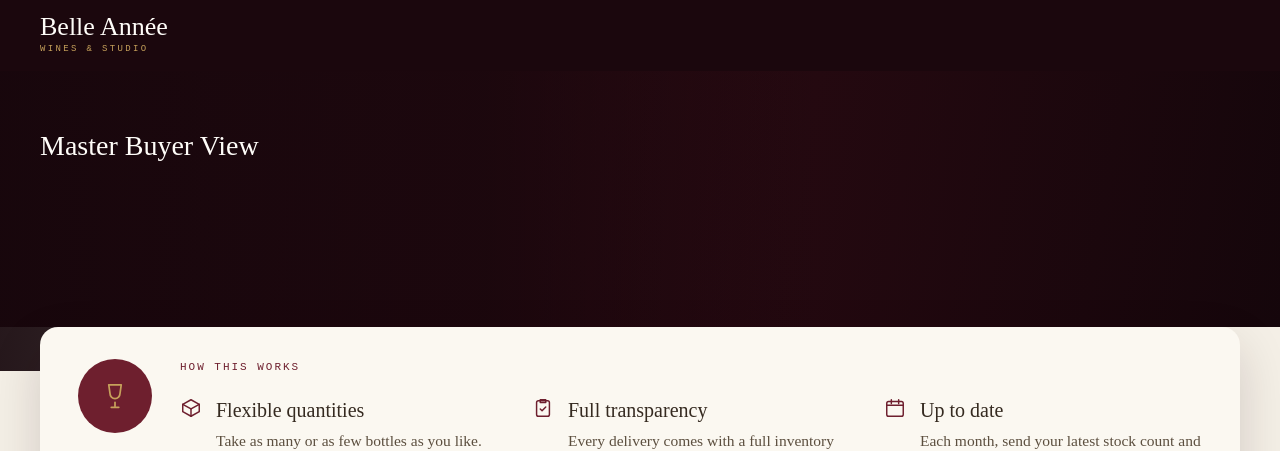
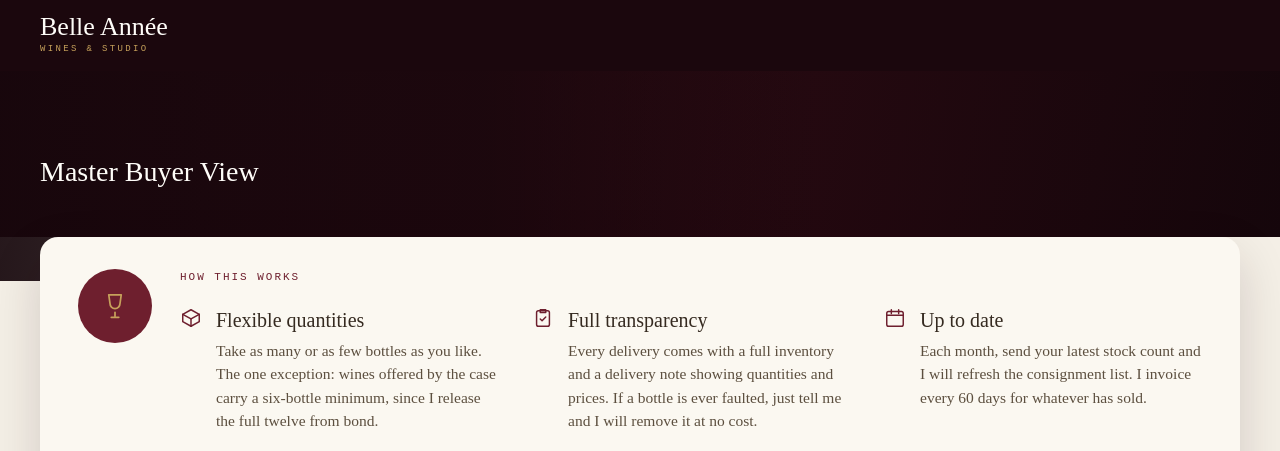
Before and after one commit to KIKI-504/cellar-app, a Next.js app: page /buyer in a window 1280 px wide. Shown: the top 451 px of the page. Built offline with nearby package versions, Linux system fonts and the light colour scheme; no server answers; the database is empty; sample sign-in values are in the browser's storage.

Commit message:
Update page.js

```diff
--- a/app/buyer/page.js
+++ b/app/buyer/page.js
@@ -397,7 +397,7 @@ export default function BuyerPage() {
 
       {/* Hero */}
       <section style={{ background: heroGrad, color: C.white }}>
-        <div style={{ position: 'relative', maxWidth: CONTENT, margin: '0 auto', padding: '60px 40px 76px', minHeight: '300px', overflow: 'hidden' }}>
+        <div style={{ position: 'relative', maxWidth: CONTENT, margin: '0 auto', padding: '40px 40px 46px', minHeight: '210px', overflow: 'hidden', display: 'flex', alignItems: 'center' }}>
           {heroImg && (
             <img src={heroImg} alt="" onError={e => { e.currentTarget.style.display = 'none' }}
               style={{ position: 'absolute', right: '0', bottom: '0', height: '118%', maxWidth: '52%', objectFit: 'contain', objectPosition: 'right bottom', pointerEvents: 'none' }} />
```
